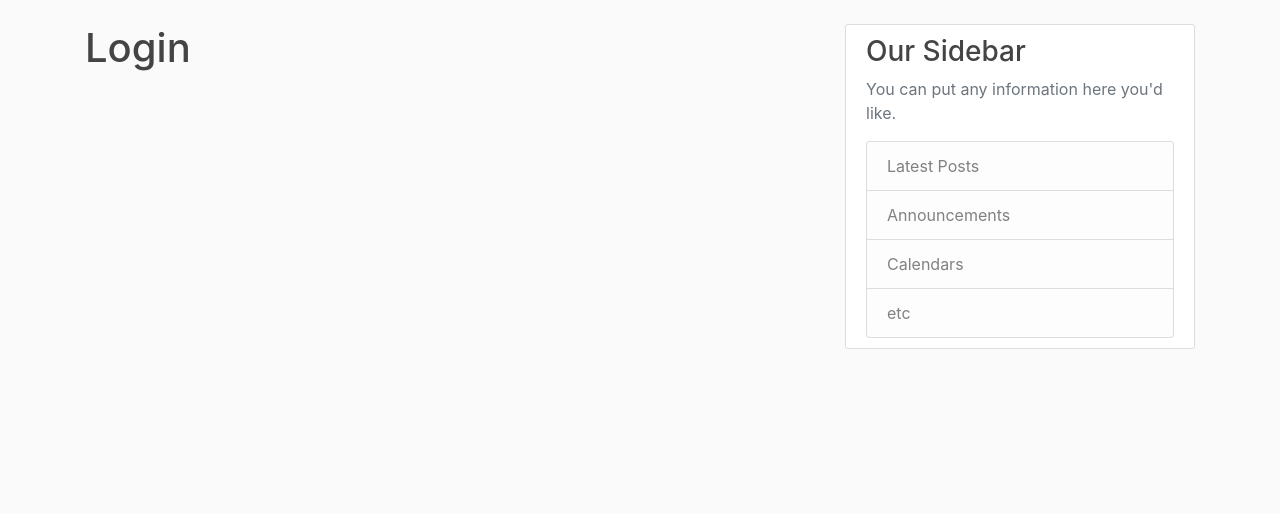
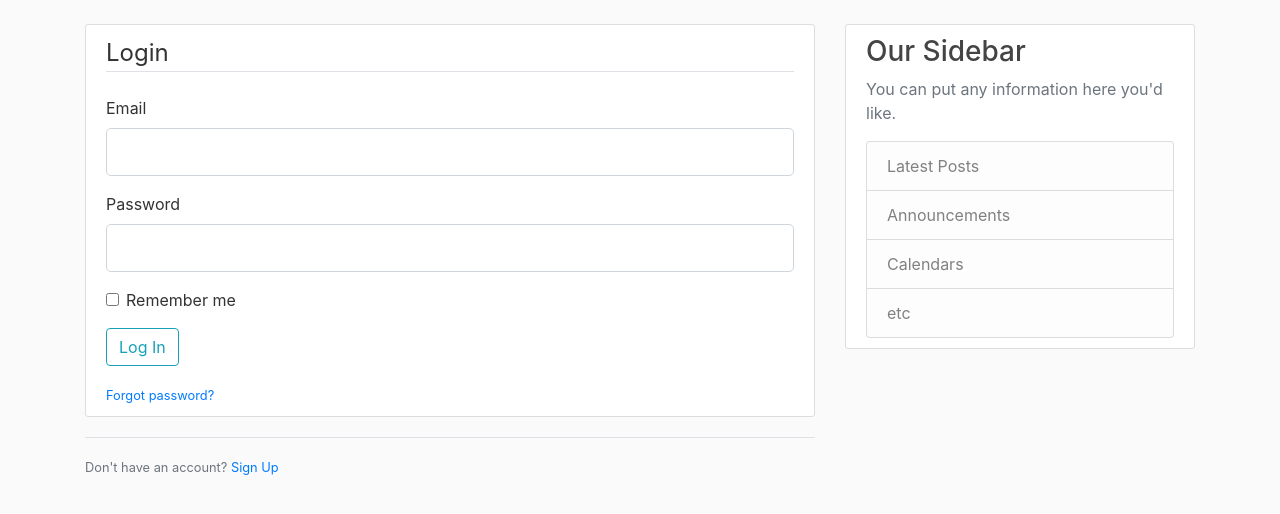
Before and after one commit to joseph-francis/MyBubble, a Flask app: page /login in a window 1280 px wide. Shown: the part 56-570 px from the top of the page. Run offline with Flask 2, Linux system fonts and the light colour scheme; some libraries are stand-ins or nearby versions.

Commit message:
Finished with login

```diff
--- a/app.py
+++ b/app.py
@@ -42,9 +42,16 @@ def register():
     return render_template("register.html", title="Register", form=form)
 
 
-@app.route("/login")
+@app.route("/login", methods=["GET", "POST"])
 def login():
     form = LoginForm()
+    if form.validate_on_submit():
+        if form.email.data == "josephfrancis100@gmail.com" and form.password.data == "dec131997":
+            flash("You have logged in!", "success")
+            return redirect(url_for("home"))
+        else:
+            flash("Login unsuccessful", "danger")
+
     return render_template("login.html", title="Login", form=form)
 
 
--- a/app_models/registration_form.py
+++ b/app_models/registration_form.py
@@ -14,5 +14,5 @@ class RegistrationForm(FlaskForm):
 class LoginForm(FlaskForm):
     email = StringField("Email", validators=[DataRequired(), Email()])
     password = PasswordField("Password", validators=[DataRequired()])
-    remember = BooleanField("Remember Me")
-    submit = SubmitField("Login In")
+    remember = BooleanField("Remember me")
+    submit = SubmitField("Log In")
--- a/templates/login.html
+++ b/templates/login.html
@@ -1,4 +1,52 @@
 {% extends "layout.html" %}
 {% block content %}
-    <h1>Login</h1>
+    <div class="content-section">
+        <form method="POST" action="">
+            {{ form.hidden_tag() }}
+            <fieldset class="form-group">
+                <legend class="border-bottom mb-4">Login</legend>
+                <div class="form-group">
+                    {{ form.email.label(class="form-control-label") }}
+                    {% if form.email.errors %}
+                        {{ form.email(class="form-control form-control-lg is-invalid") }}
+                        {% for error in form.email.errors %}
+                            <span>
+                                {{ error }}
+                            </span>
+                        {% endfor %}
+                        {% else %}
+                            {{ form.email(class="form-control form-control-lg") }}
+                    {% endif %}
+                </div>
+                <div class="form-group">
+                    {{ form.password.label(class="form-control-label") }}
+                    {% if form.password.errors %}
+                        {{ form.password(class="form-control form-control-lg is-invalid") }}
+                        {% for error in form.password.errors %}
+                            <span>
+                                {{ error }}
+                            </span>
+                        {% endfor %}
+                        {% else %}
+                            {{ form.password(class="form-control form-control-lg") }}
+                    {% endif %}
+                </div>
+                <div class="form-check">
+                    {{ form.remember(class="form-check-input") }}
+                    {{ form.remember.label(class="form-check-label") }}
+                </div>
+            </fieldset>
+            <div class="form-group">
+                {{ form.submit(class="btn btn-outline-info") }}
+            </div>
+            <small class="text-muted">
+                <a href="#">Forgot password?</a>
+            </small>
+        </form>
+    </div>
+    <div class="border-top pt-3">
+        <small class="text-muted">
+            Don't have an account? <a href="{{ url_for("register") }}">Sign Up</a>
+        </small>
+    </div>
 {% endblock content %}
```
Also changed, not shown: templates/register.html (+30 -3 lines).
